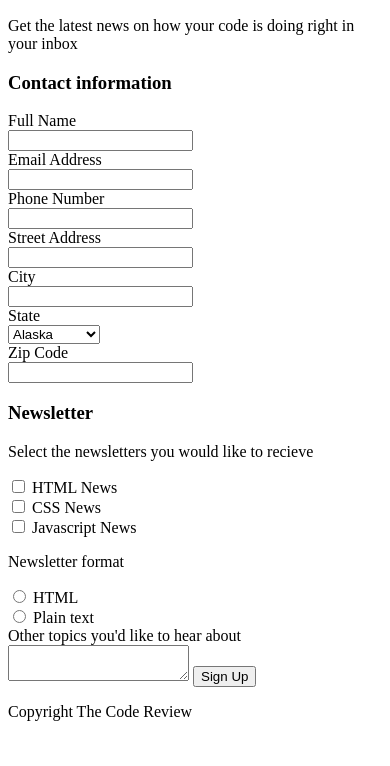
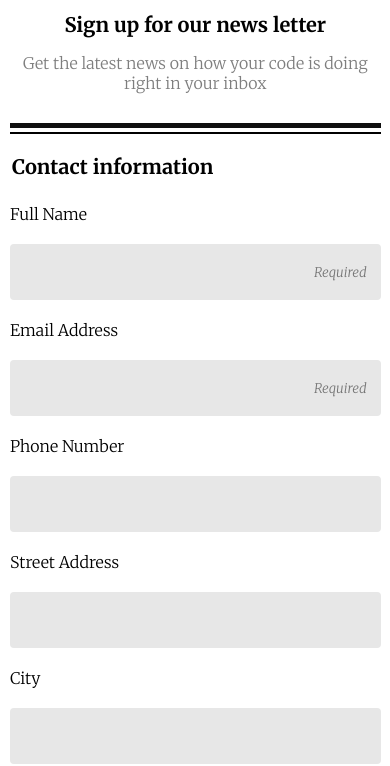
Before and after one commit to JesseBayer/Tech-Degree-Project-3, a plain HTML site: page Tech_Degree_project_3/Tech Degree Project 3/index.html in a window 390 px wide. Shown: the part 110-876 px from the top of the page. Before the commit the page ends 847 px from the top, so only its background shows below. Drawn offline with Linux system fonts and the light colour scheme.

Commit message:
Added styling for mobile view

```diff
--- a/Tech_Degree_project_3/Tech Degree Project 3/index.html
+++ b/Tech_Degree_project_3/Tech Degree Project 3/index.html
@@ -3,26 +3,31 @@
     <head>
         <meta charset="utf-8">
         <meta http-equiv="X-UA-Compatible" content="IE=edge">
-        <title></title>
         <meta name="description" content="">
         <meta name="viewport" content="width=device-width, initial-scale=1">
-        <link rel="stylesheet" href="">
+        <link rel="stylesheet" href="style.css">
+        <link rel="preconnect" href="https://fonts.googleapis.com">
+        <link rel="preconnect" href="https://fonts.gstatic.com" crossorigin>
+        <link href="https://fonts.googleapis.com/css2?family=Merriweather:ital,wght@0,300;0,700;1,300&display=swap" rel="stylesheet">
     </head>
     <body>
         <form>
-            <h1>The Code Review</h1>
+            <h1>THE CODE REVIEW</h1>
 
             <h2>Sign up for our news letter</h2>
 
-            <p>Get the latest news on how your code is doing right in your inbox</p>
+            <p class="tagline">Get the latest news on how your code is doing right in your inbox</p>
 
-            <h3>Contact information</h3>
+
+            <fieldset>
+
+             <legend>Contact information</legend>
 
                 <label for="name">Full Name</label><br>
-            <input type="text" id="name" name="user_name"><br>
+                <input type="text" id="name" name="user_name" placeholder="Required" required><br>
 
                 <label for="email">Email Address</label><br>
-            <input type="email" id="email" name="user_email"><br>
+                <input type="email" id="email" name="user_email" placeholder="Required" required><br>
 
                 <label for="phone">Phone Number</label><br>
                 <input type="tel" id="phone" name="phone_number"><br>
@@ -35,6 +40,7 @@
 
                 <label for="state">State</label><br>
                 <select id="state" name="user_state">
+                    <option value="choose">Choose State</option>
                     <option value="Alaska">Alaska</option>
                     <option value="Oklahoma">Oklahoma</option>
                     <option value="Texas">Texas</option>
@@ -43,31 +49,34 @@
 
                 <label for="zip">Zip Code</label><br>
                 <input type="number" id="zip" name="user_zip"><br>
+            </fieldset>
 
-            <h3>Newsletter</h3>
+            <fieldset>
+
+                <legend>Newsletter</legend>
+
                 <p>Select the newsletters you would like to recieve</p>
 
-            <input type="checkbox" id="newsletter1" name="newsletter1" value="HTML News">
-            <label for="newsletter1">HTML News</label><br>
-            <input type="checkbox" id="newsletter2" name="newsletter2" value="CSS News">
-            <label for="newsletter2">CSS News</label><br>
-            <input type="checkbox" id="newsletter3" name="newsletter3" value="Javascript News">
-            <label for="newsletter3">Javascript News</label><br>
+
+                <label for="newsletter1"><input type="checkbox" id="newsletter1" name="newsletter1" value="HTML News"> HTML News </label><br>
+                <label for="newsletter2"><input type="checkbox" id="newsletter2" name="newsletter2" value="CSS News"> CSS News</label><br>
+                <label for="newsletter3"><input type="checkbox" id="newsletter3" name="newsletter3" value="Javascript News"> Javascript News</label><br>
 
                 <p>Newsletter format</p>
 
-            <input type="radio" id="format1" name="htmlRadio" value="HTML">
-            <label for="format1">HTML</label><br>
-            <input type="radio" id="format2" name="plainTextRadio" value="HTML">
-            <label for="format2">Plain text</label><br>
+                <label for="format1"><input type="radio" id="format1" name="Radio" value="HTML"> HTML</label><br>
+                <label for="format2"><input type="radio" id="format2" name="Radio" value="HTML"> Plain text</label><br>
 
-            <label for="offTopic">Other topics you'd like to hear about</label><br>
+
+
+                <p>Other topics you'd like to hear about<p>
                 <textarea id="offTopic" name="off_topic"></textarea>
 
                 <button type="submit">Sign Up</button>
 
-            <p>Copyright The Code Review</p>
+                <p class="copy">Copyright The Code Review</p>
 
+            </fieldset>
         </form>
 
 
--- a/Tech_Degree_project_3/Tech Degree Project 3/style.css
+++ b/Tech_Degree_project_3/Tech Degree Project 3/style.css
@@ -0,0 +1,134 @@
+html, body{
+    margin:0;
+    padding:0;
+    max-width: 100%;
+    overflow-x: hidden;
+}
+
+body {
+    font-family: 'Merriweather', serif;
+    display: flex;
+    width: 100%;
+}
+
+h1 {
+    background-color: rgb(33, 36, 49);
+    color: rgb(255, 255, 255);
+    margin: 0;
+    width: 100vw;
+    height: 70px;
+    padding-top: 35px;
+    font-size: 25px;
+}
+
+h1,h2 {
+    display: flex;
+    flex-direction: row;
+    justify-content: center;
+}
+
+h2{
+    font-size: 20px;
+}
+
+.tagline{
+    text-align: center;
+    margin-left: 10px;
+    margin-right: 10px;
+    margin-bottom: 4px;
+    padding-bottom: 30px;
+    border-bottom: 5px solid rgb(15, 15, 15);
+    border-width: 5px;
+    width: 95vw;
+}
+
+p {
+    font-size: 16px;
+    color: rgb(126, 126, 126);
+    padding-bottom: 20px;
+}
+
+fieldset {
+    display: flex;
+    flex-direction: column;
+    border: none;
+    padding: 0;
+    margin: 0 10px;
+}
+
+legend {
+    padding-bottom: 25px;
+    padding-top: 20px;
+    font-weight: bold;
+    font-size: 20px;
+    border-top: 2px solid black;
+    width: 94vw;
+}
+
+input[type=number] {
+    max-width: 50%;
+}
+
+input[type=text],
+input[type=email],
+input[type=tel],
+input[type=number],
+select,
+textarea {
+    display: flex;
+    align-items: center;
+    width: auto;
+    height: 50px;
+    background-color: rgb(231, 231, 231);
+    border: 2px solid rgb(231, 231, 231);
+    border-radius: 4px;
+    outline: none;
+  }
+
+input[type=text]:focus,
+input[type=email]:focus,
+input[type=tel]:focus,
+input[type=number]:focus,
+select:focus,
+textarea:focus {
+ transition: border-color .2s;
+ border: 2px solid black;
+}
+
+textarea {
+    display: block;
+    margin-left: auto;
+    margin-right: auto;
+    width: 95%;
+    height: 100px;
+    padding-bottom: 40px;
+}
+
+button {
+    margin-top: 40px;
+    display: block;
+    margin-left: auto;
+    margin-right: auto;
+    width: 95%;
+    height: 75px;
+    border: none;
+    border-radius: 5px;
+    font-size: 20px;
+    font-family: 'Merriweather', serif;
+    font-weight: bold;
+    color: white;
+    background-color: turquoise;
+}
+
+.copy {
+    font-style: italic;
+    text-align: center;
+    margin-bottom: 250px;
+}
+
+::placeholder {
+    text-align: end;
+    padding-right: 10px;
+    font-family: 'Merriweather', serif;
+    font-style: italic;
+}
```
Lines whose indentation alone changed are shown as unchanged.
